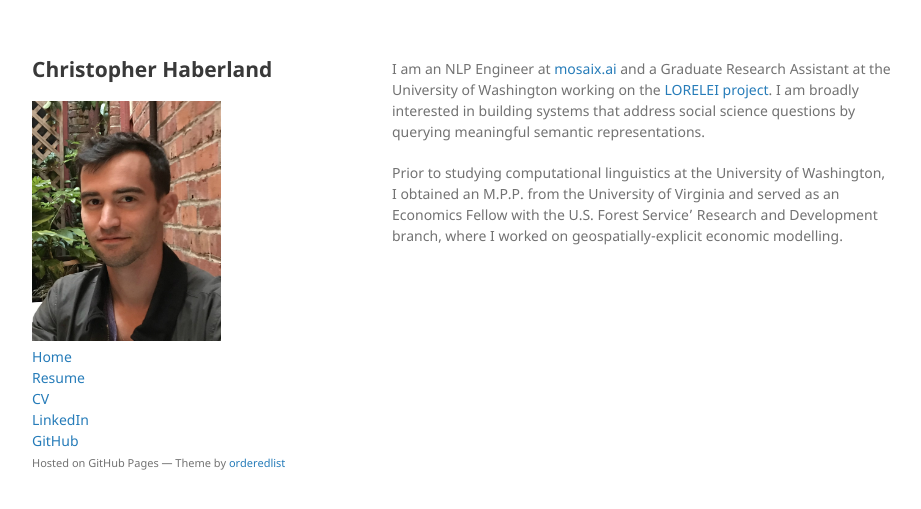
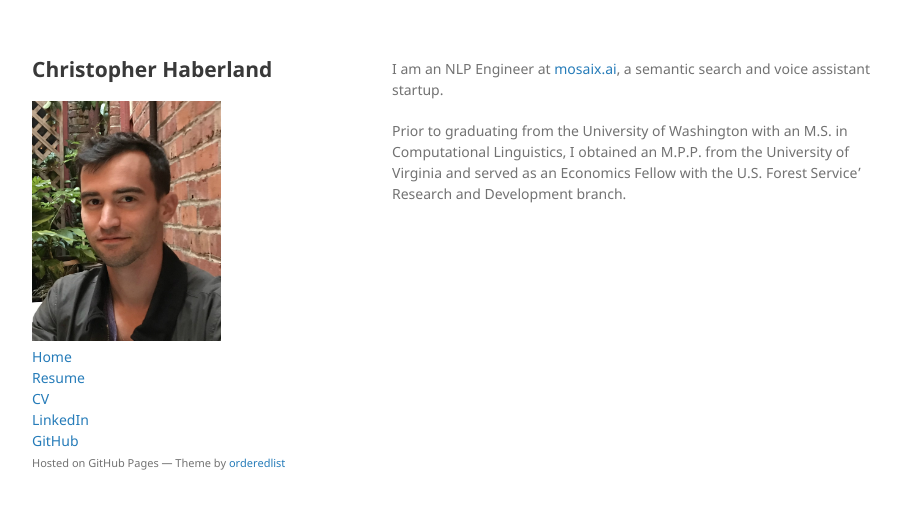
Before and after one commit to argideritzalpea/argideritzalpea.github.io, a Jekyll site: the page built from index.md, in a window 1280 px wide. Shown: the top 509 px of the page, without its empty margins (178-1099 px from the left). Built offline with Jekyll 4.4.1, drawn with Linux system fonts in a browser that asks for light colours; our own code applies the rules of GitHub Pages for plain Markdown files.

Commit message:
Update index.md

```diff
--- a/index.md
+++ b/index.md
@@ -1,3 +1,3 @@
-I am an NLP Engineer at [mosaix.ai](https://www.mosaix.ai/) and a Graduate Research Assistant at the University of Washington working on the [LORELEI project](https://www.darpa.mil/program/low-resource-languages-for-emergent-incidents). I am broadly interested in building systems that address social science questions by querying meaningful semantic representations.
+I am an NLP Engineer at [mosaix.ai](https://www.mosaix.ai/), a semantic search and voice assistant startup.
 
-Prior to studying computational linguistics at the University of Washington, I obtained an M.P.P. from the University of Virginia and served as an Economics Fellow with the U.S. Forest Service' Research and Development branch, where I worked on geospatially-explicit economic modelling.
+Prior to graduating from the University of Washington with an M.S. in Computational Linguistics, I obtained an M.P.P. from the University of Virginia and served as an Economics Fellow with the U.S. Forest Service' Research and Development branch.
```
